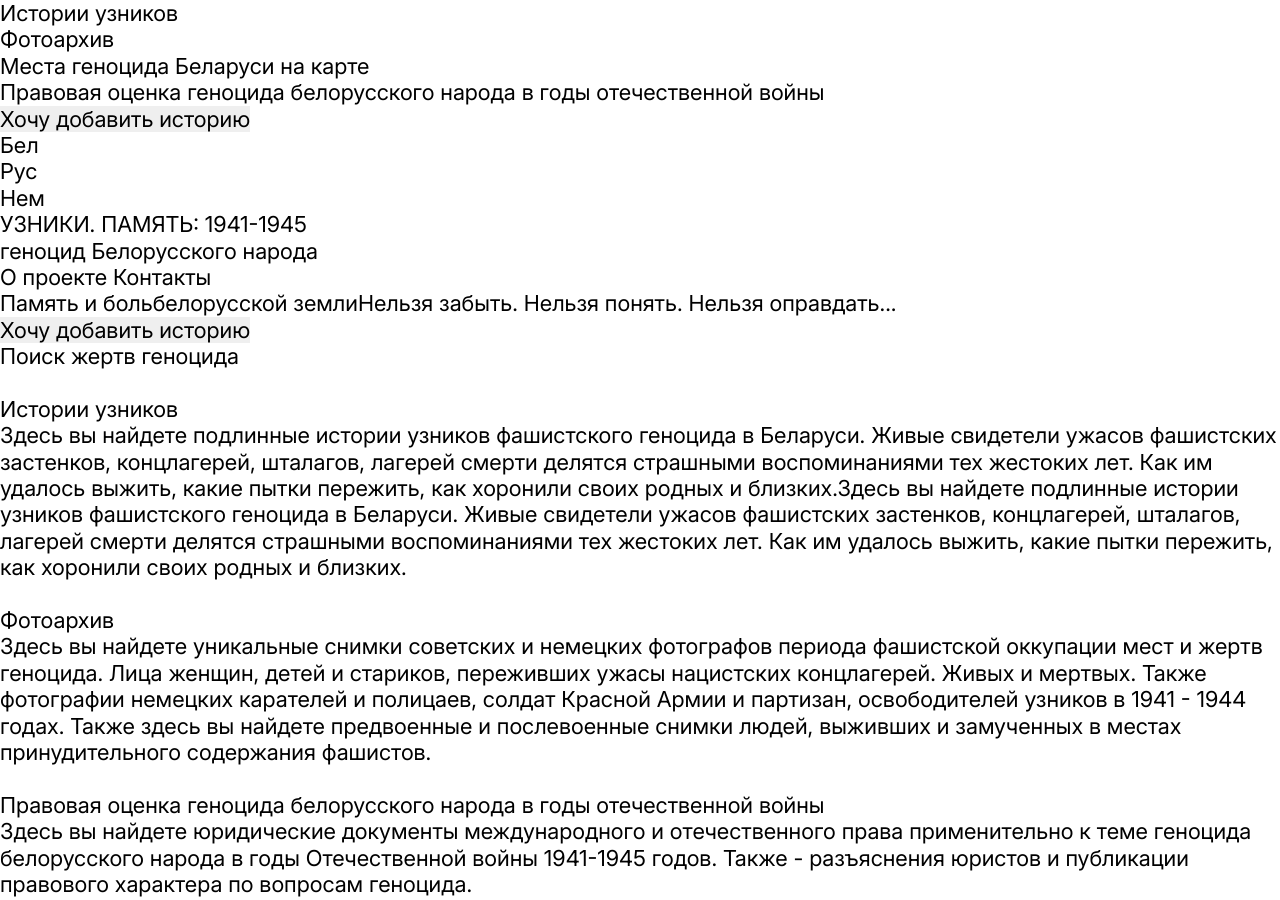
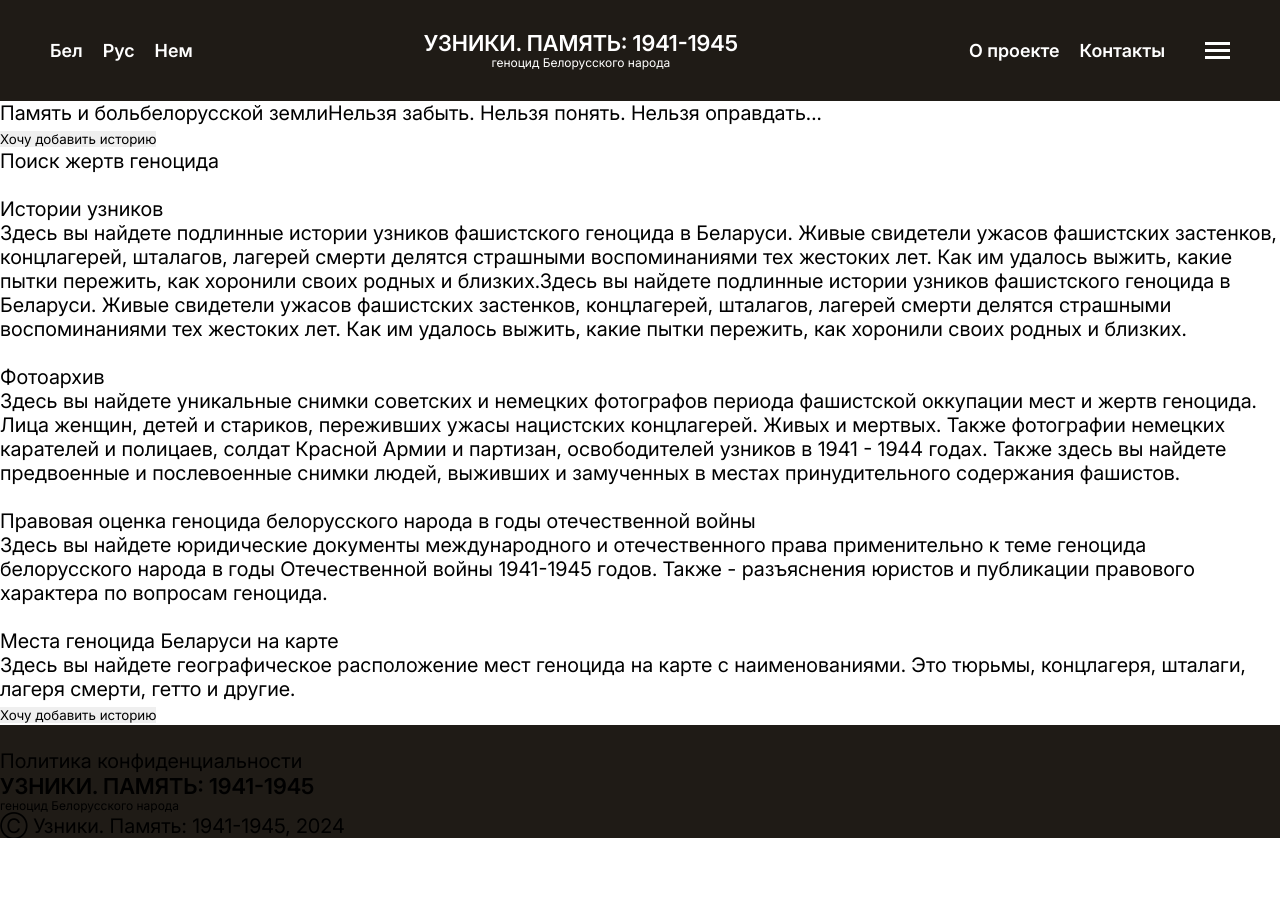
Before and after one commit to oirsobsuir/uzniki-static, a plain HTML site: page index.html in a window 1280 px wide. Shown: the top 900 px of the page. After the commit the page ends 838 px from the top, so only its background shows below. Drawn offline with Linux system fonts and the light colour scheme.

Commit message:
style: Прописаны стили и скрипт меню

```diff
--- a/index.html
+++ b/index.html
@@ -10,17 +10,17 @@
 </head>
 
 <body>
-    <div class="menu">
-        <div class="menu__container">
-            <div class="menu__menuButton menuButton menuButton--close">
+    <div id="menu" class="menu">
+        <div class="menu__container container">
+            <div id="menuButton_close" class="menu__menuButton menuButton" onclick="document.getElementById('menu').classList.remove('menu--opened')">
                 <div></div>
                 <div></div>
             </div>
             <nav class="menu__links">
-                <div class="menu__link">Истории узников</div>
-                <div class="menu__link">Фотоархив</div>
-                <div class="menu__link">Места геноцида Беларуси на карте</div>
-                <div class="menu__link">Правовая оценка геноцида белорусского народа в годы отечественной войны</div>
+                <a href="" class="links__item">Истории узников</a>
+                <a href="" class="links__item">Фотоархив</a>
+                <a href="" class="links__item">Места геноцида Беларуси на карте</a>
+                <a href="" class="links__item">Правовая оценка геноцида белорусского народа в годы отечественной войны</a>
             </nav>
             <div class="menu__addStory">
                 <button class="addStory__button">Хочу добавить историю</button>
@@ -30,20 +30,20 @@
     <header>
         <div class="header__container container">
             <div class="header__language">
-                <div class="language__bel">Бел</div>
-                <div class="language__rus">Рус</div>
-                <div class="language__nem">Нем</div>
+                <div class="language__item">Бел</div>
+                <div class="language__item">Рус</div>
+                <div class="language__item">Нем</div>
             </div>
-            <div class="header__logo logo">
-                <div class="logo__heading">УЗНИКИ. ПАМЯТЬ: 1941-1945</div>
-                <div class="logo__text">геноцид Белорусского народа</div>
-            </div>
+            <a href="" class="header__logo logo">
+                <div>УЗНИКИ. ПАМЯТЬ: 1941-1945</div>
+                <div>геноцид Белорусского народа</div>
+            </a>
             <div class="header__right">
                 <div class="header__links">
-                    <a href="" class="header__link">О проекте</a>
-                    <a href="" class="header__link">Контакты</a>
+                    <a href="" class="links__item">О проекте</a>
+                    <a href="" class="links__item">Контакты</a>
                 </div>
-                <div class="header__menuButton menuButton menuButton--open">
+                <div id="menuButton_open" class="header__menuButton menuButton" onclick="document.getElementById('menu').classList.add('menu--opened')">
                     <div></div>
                     <div></div>
                     <div></div>
@@ -107,10 +107,10 @@
                 <a href="" class="sponsor__link"><img src="" alt="" class="sponsor__image"></a>
             </div>
             <a href="" class="footer__privacyPolicy">Политика конфиденциальности</a>
-            <div class="footer__logo logo">
-                <div class="logo__heading">УЗНИКИ. ПАМЯТЬ: 1941-1945</div>
-                <div class="logo__text">геноцид Белорусского народа</div>
-            </div>
+            <a href="" class="footer__logo logo">
+                <div>УЗНИКИ. ПАМЯТЬ: 1941-1945</div>
+                <div>геноцид Белорусского народа</div>
+            </a>
             <div class="footer__copyright">Ⓒ Узники. Память: 1941-1945, 2024</div>
         </div>
     </footer>
--- a/styles/index.css
+++ b/styles/index.css
@@ -19,24 +19,183 @@
 }
 
 :root {
-    font-size: 22px;
+    font-size: 20px;
     font-family: "Inter", serif;
 }
 
-* {
+html,
+body {
     font-size: 1rem;
     line-height: 1.2;
 }
 
 body {
+    position: relative;
     display: flex;
     flex-direction: column;
 }
 
-header {}
+.container {
+    max-width: 1920px;
+    margin: 0 auto;
+}
+
+.menu {
+    position: fixed;
+    top: 0;
+    left: 101vw;
+    width: 100%;
+    height: 100%;
+    padding: 6.75rem 11rem;
+    font-size: 1.6rem;
+    font-weight: 600;
+    color: #FFFFFF;
+    background-color: #1F1B16;
+    transition: left 300ms;
+}
+
+.menu--opened {
+    left: 0;
+}
+
+.menuButton {
+    width: 2.25rem;
+    display: flex;
+    flex-direction: column;
+    justify-content: center;
+    align-items: center;
+    cursor: pointer;
+}
+
+.menu__menuButton {
+    position: absolute;
+    top: 1.6rem;
+    right: 2rem;
+    height: 1.85rem;
+}
+
+.menu__menuButton>div {
+    position: absolute;
+    height: 0.15rem;
+    width: 1.25rem;
+    background-color: #FFFFFF;
+    transition: background-color 150ms;
+}
+
+.menu__menuButton>div:first-child {
+    transform: rotate(45deg);
+}
+
+.menu__menuButton>div:last-child {
+    transform: rotate(-45deg);
+}
+
+.menu__links {
+    display: flex;
+    flex-direction: column;
+}
+
+.menu__links .links__item {
+    padding: 1.25rem;
+    transition: color 150ms;
+}
+
+.menu__links .links__item:hover {
+    color: #E0B172;
+}
+
+header {
+    background-color: #1F1B16;
+}
+
+.header__container {
+    padding: 0 2rem;
+    display: flex;
+    justify-content: space-between;
+    align-items: center;
+    color: #FFFFFF;
+}
+
+.header__language {
+    display: flex;
+    justify-content: center;
+    align-items: center;
+    font-size: 0.9rem;
+    font-weight: 600;
+    cursor: pointer;
+}
+
+.language__item {
+    padding: 0.5rem;
+    transition: color 150ms;
+}
+
+.language__item:hover {
+    color: #E0B172;
+}
+
+.header__logo {
+    padding: 1.5rem;
+    text-align: center;
+}
+
+.logo>div:first-child {
+    font-size: 1.1rem;
+    font-weight: 600;
+}
+
+.logo>div:last-child {
+    font-size: 0.6rem;
+}
+
+.header__right {
+    display: flex;
+    justify-content: center;
+    align-items: center;
+    column-gap: 1rem;
+}
+
+.header__links {
+    display: flex;
+    justify-content: center;
+    align-items: center;
+    font-size: 0.9rem;
+    font-weight: 600;
+}
+
+.header__links .links__item {
+    padding: 0.5rem;
+    transition: color 150ms;
+}
+
+.header__links .links__item:hover {
+    color: #E0B172;
+}
+
+.header__menuButton {
+    padding: 0.5rem;
+    row-gap: 0.2rem;
+}
+
+.header__menuButton>div {
+    height: 0.15rem;
+    width: 100%;
+    background-color: #FFFFFF;
+    transition: background-color 150ms;
+}
+
+.menuButton:hover>div {
+    background-color: #E0B172;
+}
 
 main {
     flex-grow: 1;
 }
 
-footer {}
+footer {
+    background-color: #1F1B16;
+}
+
+.footer__logo {
+    text-align: left;
+}
```
